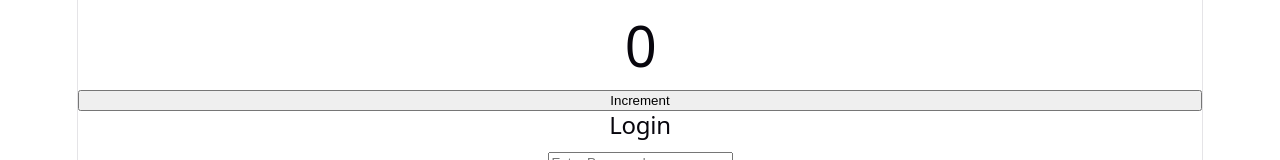
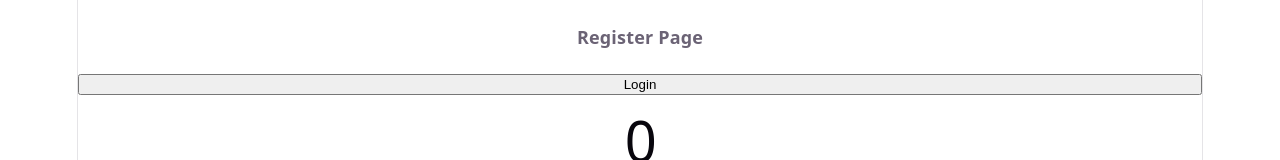
Before and after one commit to yashdharnaagrawal-arch/Learning-React, a React (Vite) app: page / in a window 1280 px wide. Shown: the top 160 px of the page. Built offline with nearby package versions, Linux system fonts and the light colour scheme.

Commit message:
Login Register Page Switch by usestate

```diff
--- a/src/App.jsx
+++ b/src/App.jsx
@@ -7,6 +7,8 @@ import Box2 from './Box2';
 import Nav from './Nav';
 import About from './About';
 import Contact from './Contact';
+import Login from './Login';
+import Register from './Register';
 import {BrowserRouter, Route, Routes} from 'react-router-dom';
 
 
@@ -111,8 +113,14 @@ function App() {
     }
   };
 
+  const [isLoggedIn, setIsLoggedIn] = react.useState(false);
+
   return (
     <>
+    <div>{isLoggedIn ? <Login /> : <Register />}</div>
+    <button onClick={() => setIsLoggedIn(!isLoggedIn)}>
+      {isLoggedIn ? "Logout" : "Login"}
+    </button>
     {/* without reach hook use state problem, count will not increase on click because react will not re-render the component when count is changed, so we need to use react hook useState to solve this problem. */}
     <h1>{count}</h1>
 
--- /dev/null
+++ b/src/Login.jsx
@@ -0,0 +1,12 @@
+import react from 'react';
+
+function Login(){
+
+    return(
+        <>
+        <h4> Login Page</h4>
+        </>
+    )
+}
+
+export default Login
--- /dev/null
+++ b/src/Register.jsx
@@ -0,0 +1,12 @@
+import react from 'react';
+
+function Register(){
+
+    return(
+        <>
+        <h4> Register Page</h4>
+        </>
+    )
+}
+
+export default Register
```
